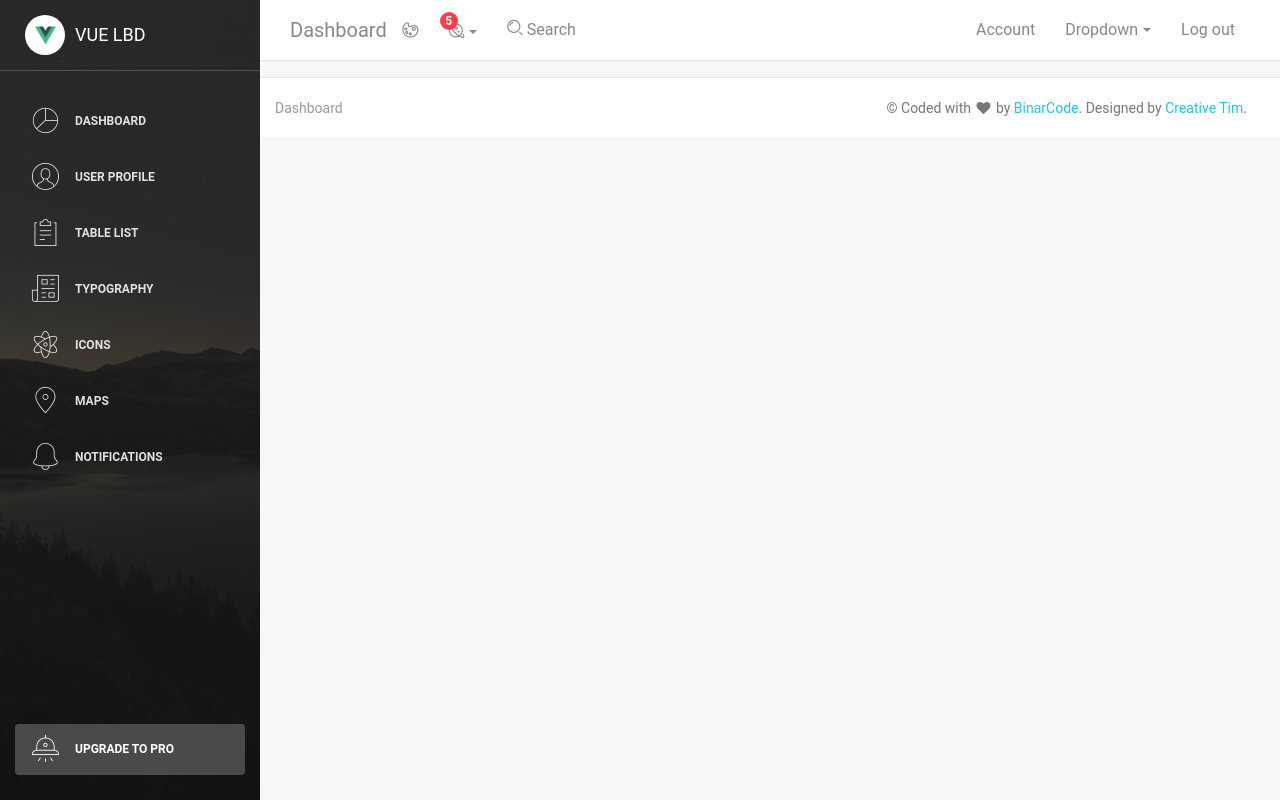
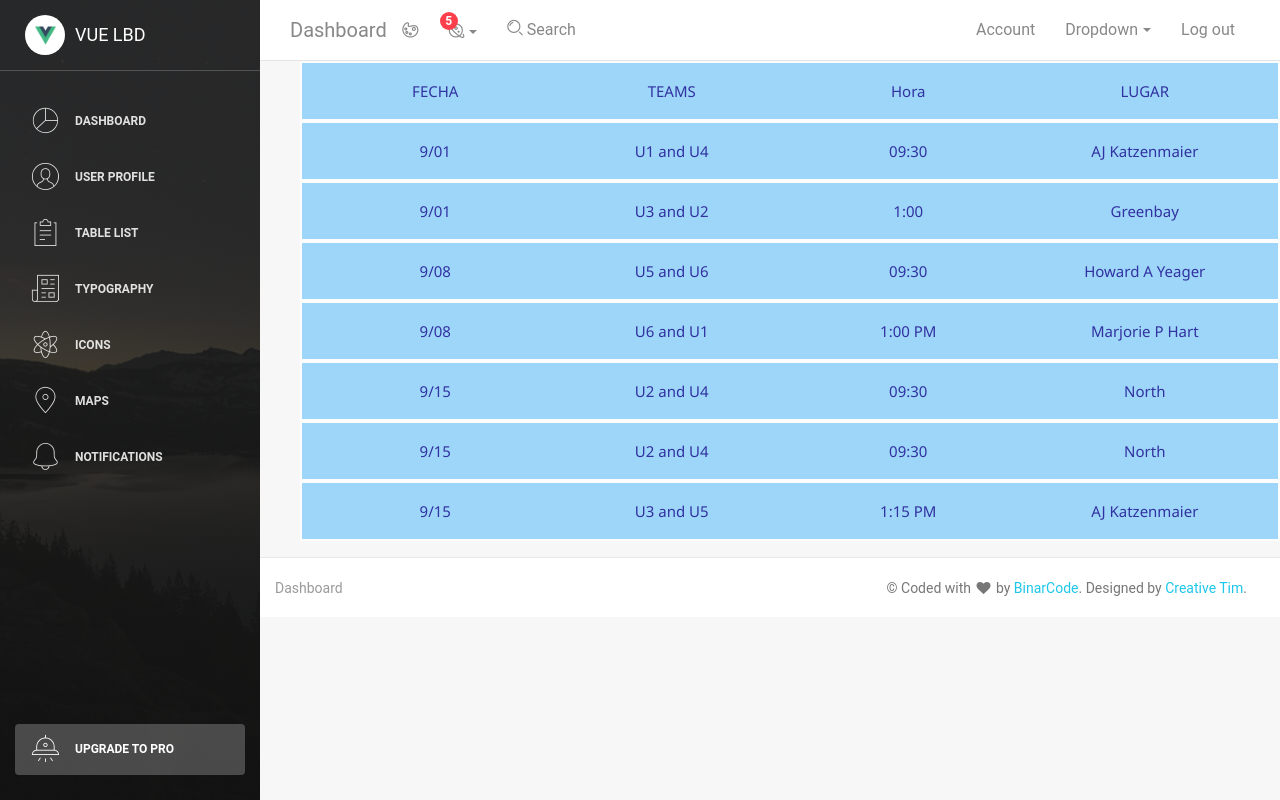
Before and after one commit to zolemello/MobileWebDevelopment, a Vue app: page /#/admin/partidos in a window 1280 px wide. Built offline with nearby package versions, Linux system fonts and the light colour scheme; what v-tooltip would draw is missing.

Commit message:
trabajando en el index

```diff
--- a/src/components/Partidos/PartidoDelDia.vue
+++ b/src/components/Partidos/PartidoDelDia.vue
@@ -23,12 +23,14 @@
 
 <style scoped>
   .btn-primary{
-   background-color: lightcyan;
+   background-color: lightskyblue;
    border-radius: 0;
    border-color: white;
    font-size: 15px;
    height: 60px;
    color: darkblue;
+   font-family: 'Segoe UI', Tahoma, Geneva, Verdana, sans-serif;
+   font: Verdana;
 
   }
 
--- a/src/pages/TestPage.vue
+++ b/src/pages/IndexPage.vue
@@ -6,7 +6,7 @@
     <div class="row" id="topNav">
 
       <div class="col-sm-4"> <a href="login.html">Log In</a> </div>
-      <div class="col-sm-4">  <img id="logo" src="D:\Full Stack\Modulo 3\NYSL Web_MV\img/nysl_logo.png" height="100px" width="100px"> </div>
+      <div class="col-sm-4">  <img id="logo" src="\img/nysl_logo.png" height="100px" width="100px"> </div>
       <div class="col-sm-4">  <a href="contact.html">Contact</a></div>
 
 
--- a/src/routes/routes.js
+++ b/src/routes/routes.js
@@ -11,7 +11,7 @@ import Icons from 'src/pages/Icons.vue'
 import Maps from 'src/pages/Maps.vue'
 import Notifications from 'src/pages/Notifications.vue'
 import Upgrade from 'src/pages/Upgrade.vue'
-import TestPage from '../pages/TestPage'
+import IndexPage from '../pages/IndexPage'
 import Partidos from '../pages/Partidos.vue'
 
 
@@ -67,9 +67,9 @@ const routes = [
         component: Upgrade
       },
       {
-        path: 'nuevaPagina',
-        name: 'nuevaPagina',
-        component: TestPage
+        path: 'index',
+        name: 'Index',
+        component: IndexPage
       },
 
       {
```
Also changed, not shown: src/pages/Partidos.vue (+3 -5 lines).
